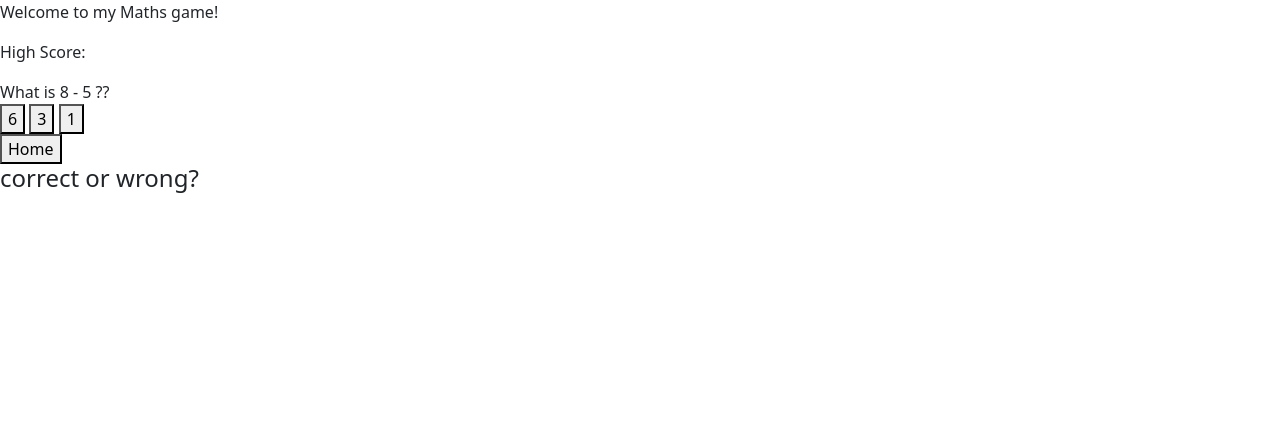
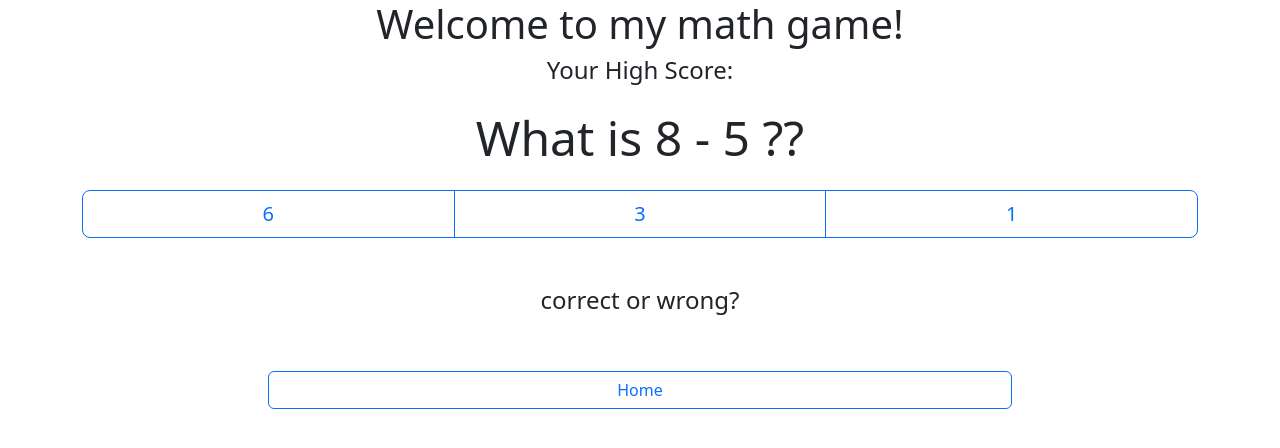
Before and after one commit to b40deep/l3_maths_quiz, a plain HTML site: page game.html in a window 1280 px wide. Drawn offline with Linux system fonts and the light colour scheme.

Commit message:
done styling game.html

```diff
--- a/game.html
+++ b/game.html
@@ -10,28 +10,71 @@
     <meta name="viewport" content="width=device-width, initial-scale=1.0" />
   </head>
   <body>
-    <div>
-      <p>Welcome to my Maths game!</p>
-      <p>High Score: <span id="highscore"></span></p>
+    <div class="container text-center">
+      <div class="row">
+        <div class="col">
+          <h1>Welcome to my math game!</h1>
         </div>
-    <div>
+      </div>
+      <div class="row">
+        <div class="col">
+          <h4>Your High Score: <span id="highscore"></span></h4>
+        </div>
+      </div>
+      <div class="row mt-3">
+        <div class="col">
+          <h1 class="display-5">
             What is
             <span id="num1" name="num1">8</span>
             <span id="sign" name="sign">-</span>
             <span id="num2" name="num2">5</span>
             ??
+          </h1>
         </div>
-    <div>
-      <button type="button" id="option1" name="option1">6</button>
-      <button type="button" id="option2" name="option2">3</button>
-      <button type="button" id="option3" name="option3">1</button>
       </div>
-    <div>
+      <div class="row">
+        <div class="col btn-group mt-3" role="group">
+          <button
+            type="button"
+            id="option1"
+            name="option1"
+            class="btn btn-outline-primary btn-lg"
+          >
+            6
+          </button>
+          <button
+            type="button"
+            id="option2"
+            name="option2"
+            class="btn btn-outline-primary btn-lg"
+          >
+            3
+          </button>
+          <button
+            type="button"
+            id="option3"
+            name="option3"
+            class="btn btn-outline-primary btn-lg"
+          >
+            1
+          </button>
+        </div>
+      </div>
+      <div class="row mt-5">
+        <div class="col">
+          <h4 id="response">correct or wrong?</h4>
+        </div>
+      </div>
+      <div class="row mt-5">
+        <div class="col">
           <!-- <button type="button" id="start-game">Skip</button> -->
-      <a href="/index.html"><button type="button">Home</button></a>
+          <a href="/index.html"
+            ><button type="button" class="col-8 btn btn-outline-primary">
+              Home
+            </button></a
+          >
         </div>
-    <div>
-      <h4 id="response">correct or wrong?</h4>
+      </div>
     </div>
   </body>
 </html>
```
Also changed, not shown: index.html (+3 -1 lines). Lines whose indentation alone changed are shown as unchanged.
